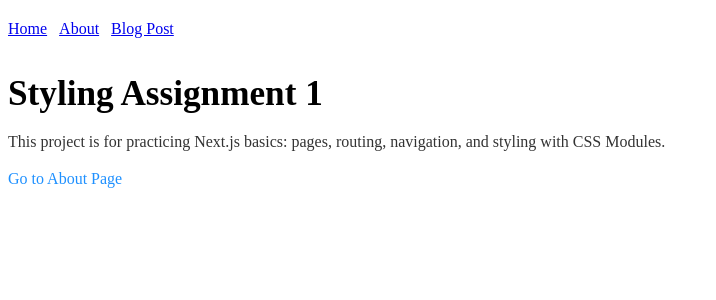
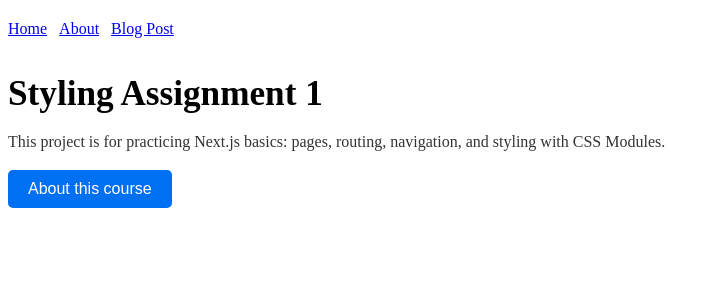
Before and after one commit to Azzni96/nextjs, a Next.js app: page / in a window 1280 px wide. Shown: the top 300 px of the page, without its empty margins (0-716 px from the left). Built offline with nearby package versions, Linux system fonts and the light colour scheme.

Commit message:
use button component for homepage

```diff
--- /dev/null
+++ b/app/components/Button.js
@@ -0,0 +1,9 @@
+import styles from './Button.module.css';
+
+export default function Button({ children }) {
+    return (
+        <button className={styles.button}>
+            {children}
+        </button>
+    );
+}
--- /dev/null
+++ b/app/components/Button.module.css
@@ -0,0 +1,13 @@
+.button {
+    background-color: #0070f3;
+    color: white;
+    padding: 10px 20px;
+    border: none;
+    border-radius: 5px;
+    cursor: pointer;
+    font-size: 1rem;
+}
+
+.button:hover {
+    background-color: #005bb5;
+}
--- a/app/page.js
+++ b/app/page.js
@@ -2,7 +2,7 @@ import Link from "next/link";
 import styles from "./home/home.module.css";
 import Navigation from "./components/Navigation";
 import Title from "./components/Title";
-
+import Button from "./components/Button";
 export default function HomePage() {
   return (
     <main>
@@ -10,13 +10,14 @@ export default function HomePage() {
 
       <Title>Styling Assignment 1</Title>
 
+
       <p className={styles.text}>
         This project is for practicing Next.js basics: pages, routing, navigation,
         and styling with CSS Modules.
       </p>
 
-      <Link className={styles.link} href="/about">
-        Go to About Page
+      <Link  href="/about">
+        <Button>About this course</Button>
       </Link>
     </main>
   );
```
